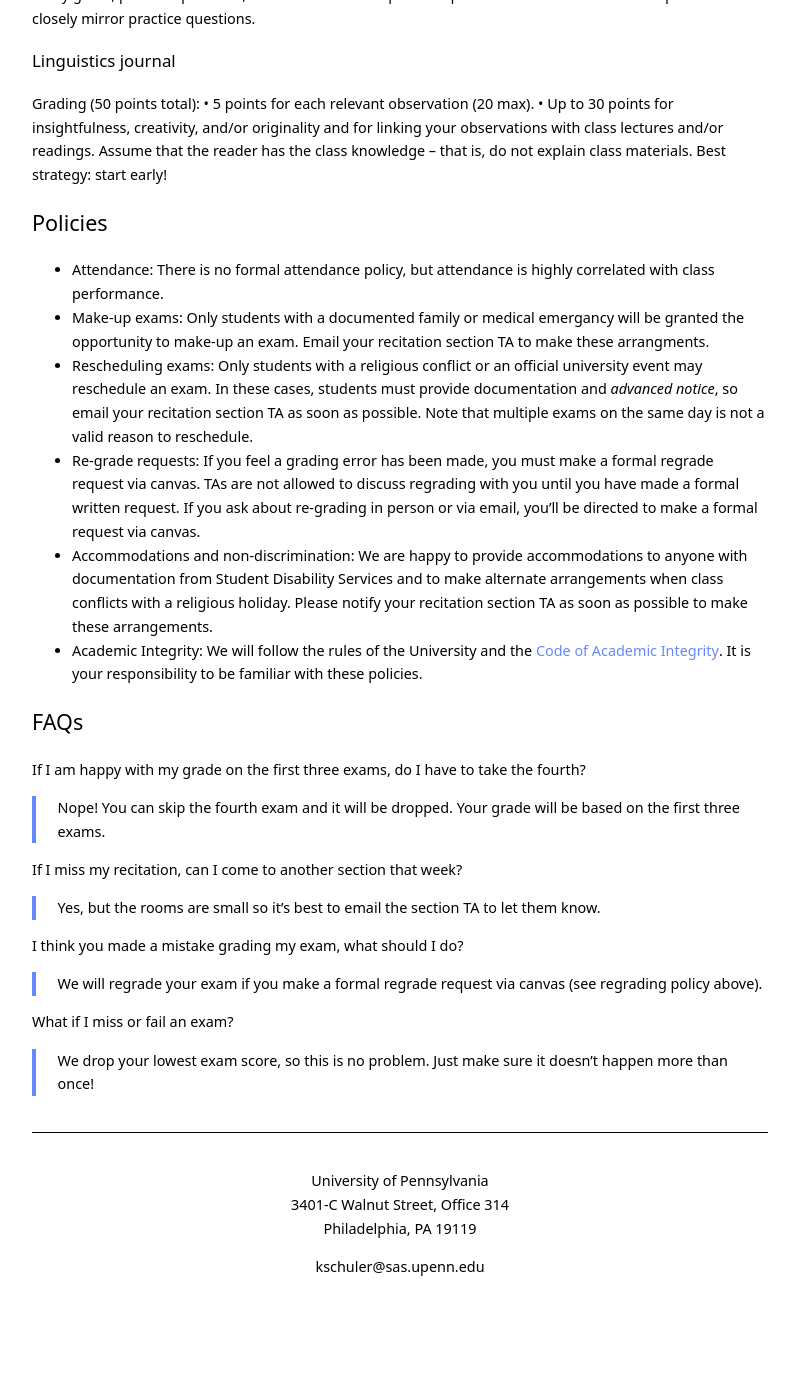
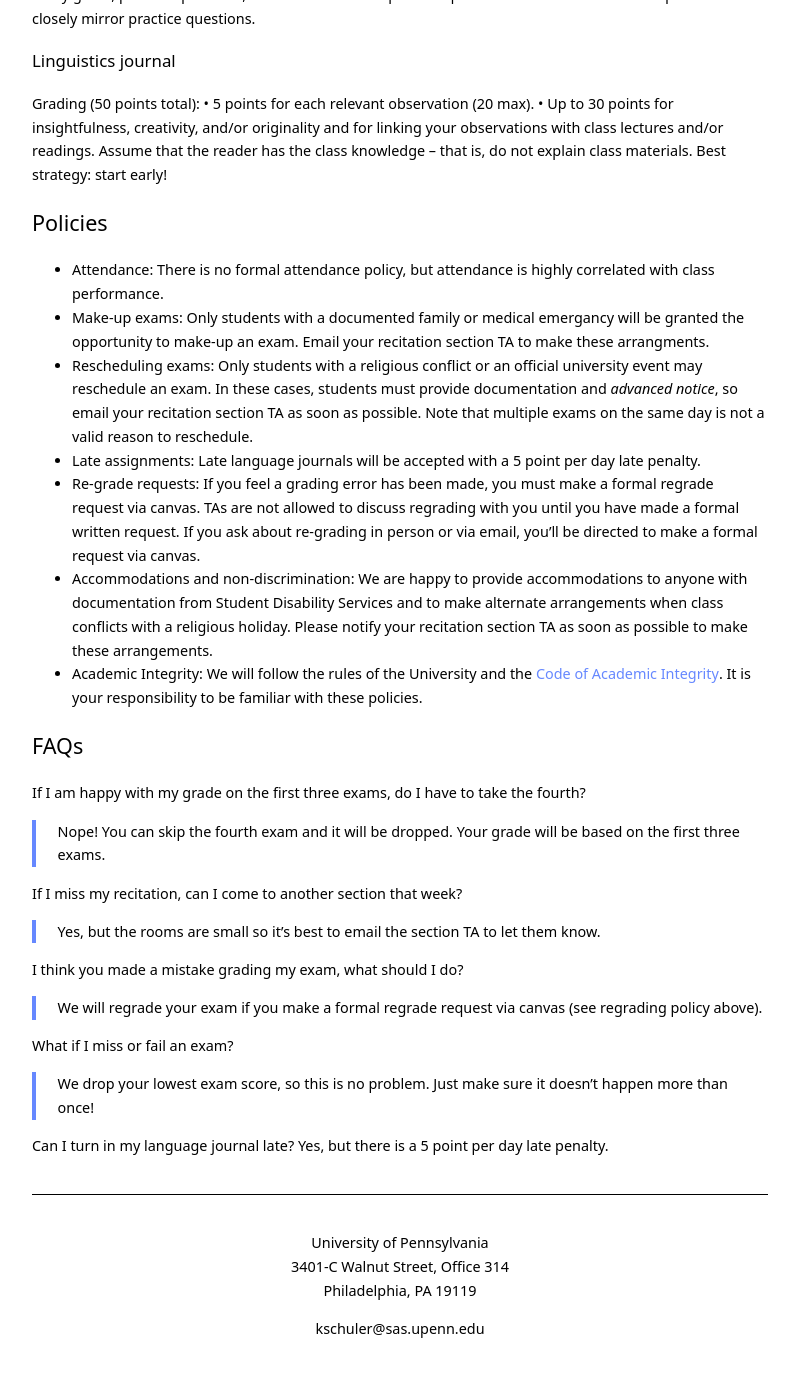
Before and after one commit to kschuler/ling001, a Jekyll site: the page built from ling001/index.md, in a window 1280 px wide and 1400 px high, scrolled down 2663 px. Shown: the top 1377 px of the window, without its empty margins (240-1039 px from the left). Built offline with Jekyll 4.4.1, drawn with Linux system fonts in a browser that asks for light colours; before the commit the page ends 4001 px from its top, so only the background shows below that.

Commit message:
Update index.md

```diff
--- a/ling001/index.md
+++ b/ling001/index.md
@@ -80,6 +80,7 @@ Grading (50 points total):
 - **Attendance**: There is no formal attendance policy, but attendance is highly correlated with class performance.
 - **Make-up exams**: Only students with a documented family or medical emergancy will be granted the opportunity to make-up an exam. Email your recitation section TA to make these arrangments.
 - **Rescheduling exams**: Only students with a religious conflict or an official university event may reschedule an exam. In these cases, students must provide documentation and *advanced notice*, so email your recitation section TA as soon as possible. Note that multiple exams on the same day is not a valid reason to reschedule.
+- **Late assignments**: Late language journals will be accepted with a 5 point per day late penalty.
 - **Re-grade requests**: If you feel a grading error has been made, you must make a formal regrade request via canvas. TAs are not allowed to discuss regrading with you until you have made a formal written request. If you ask about re-grading in person or via email, you'll be directed to make a formal request via canvas.
 - **Accommodations and non-discrimination**: We are happy to provide accommodations to anyone with documentation from Student Disability Services and to make alternate arrangements when class conflicts with a religious holiday. Please notify your recitation section TA as soon as possible to make these arrangements.
 - **Academic Integrity**: We will follow the rules of the University and the [Code of Academic Integrity](https://catalog.upenn.edu/pennbook/code-of-academic-integrity/).  It is your responsibility to be familiar with these policies.
@@ -98,3 +99,6 @@ Grading (50 points total):
 
 **What if I miss or fail an exam?**
 > We drop your lowest exam score, so this is no problem. Just make sure it doesn't happen more than once!
+
+**Can I turn in my language journal late?**
+Yes, but there is a 5 point per day late penalty.
```
